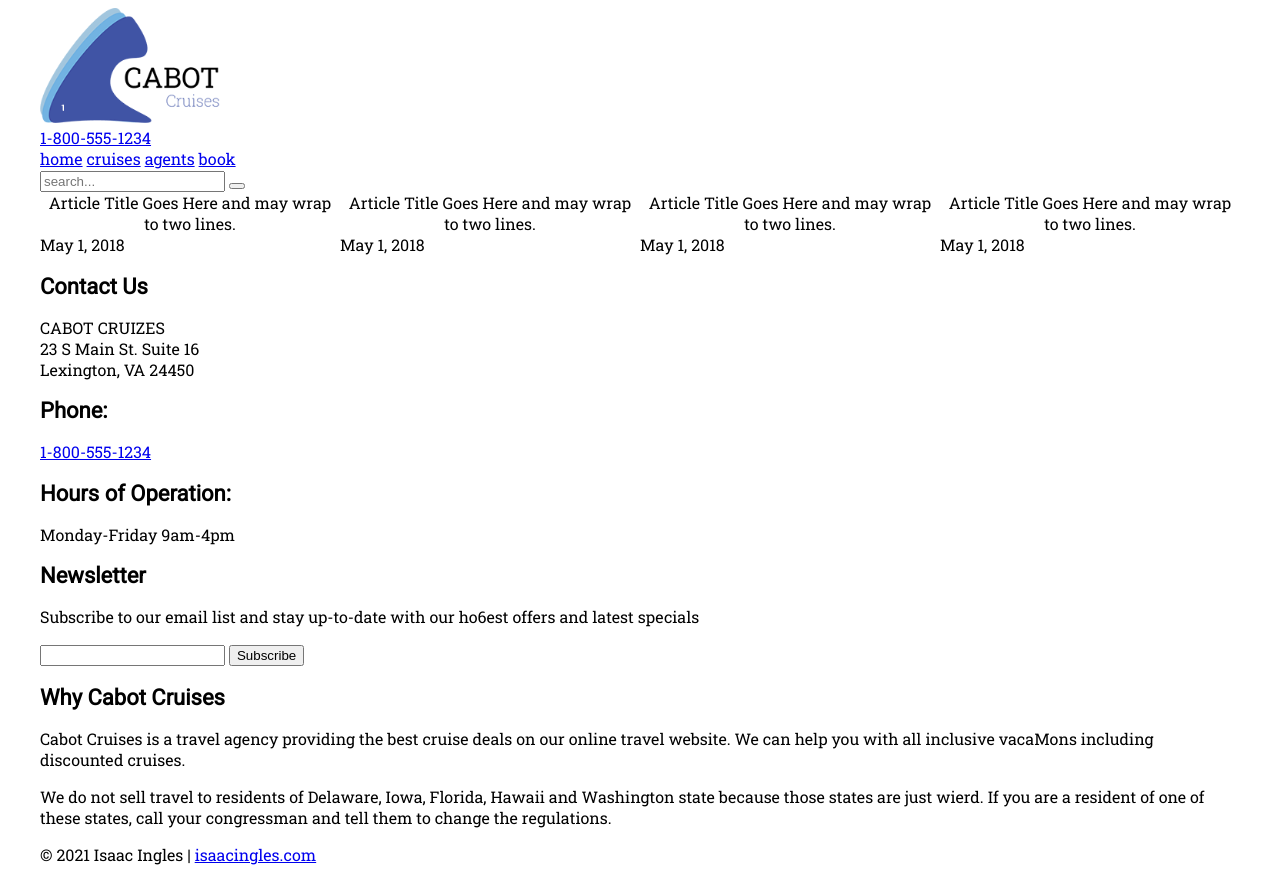
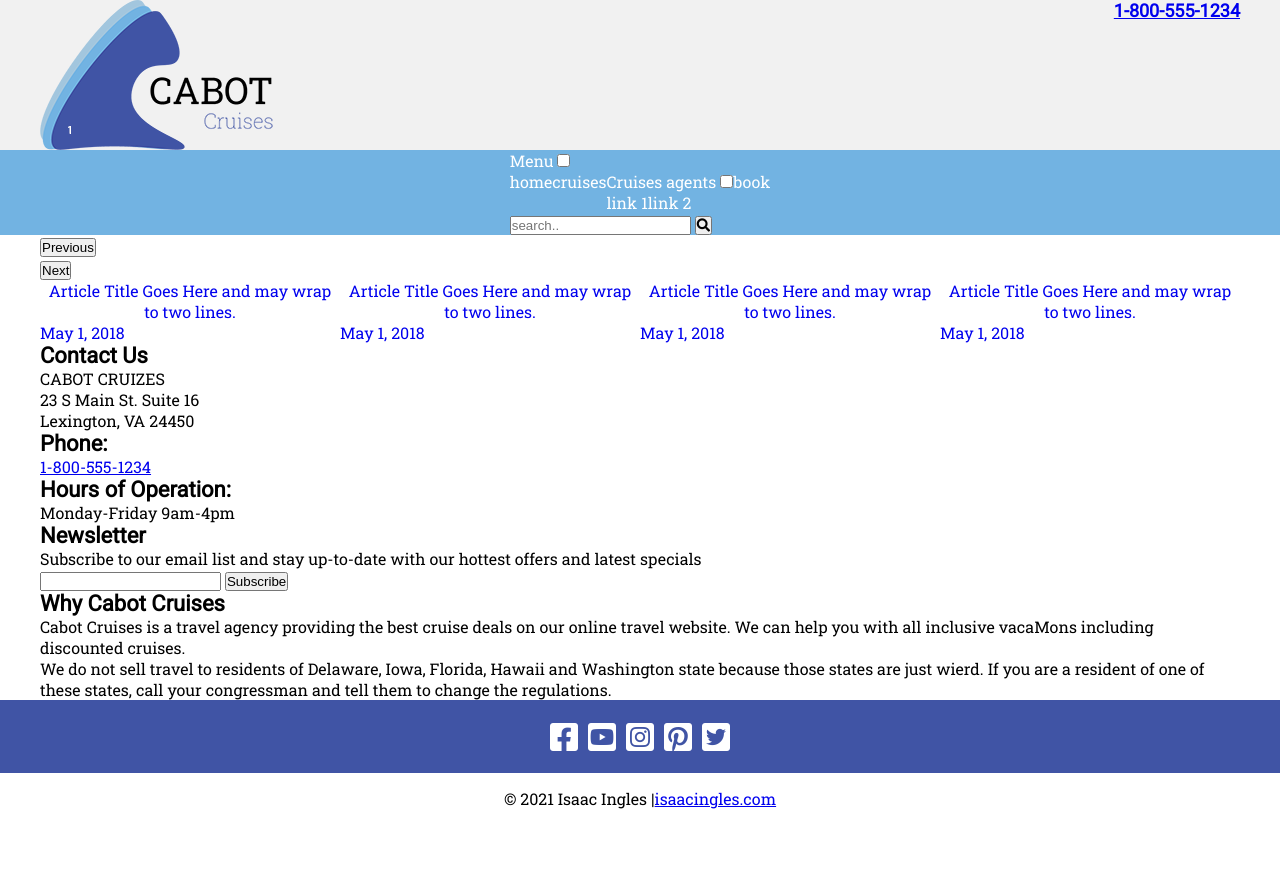
Before and after one commit to iingles/cabot-cruises-templates, a plain HTML site: page homepage.html in a window 1280 px wide. After the commit the page ends 824 px from the top, so only its background shows below. Drawn offline with nearby package versions, Linux system fonts and the light colour scheme.

Commit message:
refactored some stuff

```diff
--- a/homepage.html
+++ b/homepage.html
@@ -3,46 +3,55 @@
 <head>
     <meta charset="UTF-8">
     <meta name="viewport" content="width=device-width, initial-scale=1.0">
-
+    <link rel="stylesheet" href="https://cdnjs.cloudflare.com/ajax/libs/font-awesome/5.15.2/css/all.min.css" integrity="sha512-HK5fgLBL+xu6dm/Ii3z4xhlSUyZgTT9tuc/hSrtw6uzJOvgRr2a9jyxxT1ely+B+xFAmJKVSTbpM/CuL7qxO8w==" crossorigin="anonymous" />
+    <link rel="stylesheet" type="text/css" href="//cdn.jsdelivr.net/npm/slick-carousel@1.8.1/slick/slick.css"/>
     <link rel="stylesheet" href="css/main.css" />
     <title>Document</title>
 </head>
     <body>
         <header class="main-header">
             <div class="container">
-                <div class="header-top">
-                    <div class="header-logo">
                 <img
-                        src="./img/logo/clogo-234x150.png"
-                        srcset="./img/logo/clogo-62x40.png 3x,
-                                ./img/logo/clogo-117x75.png 2x,
-                                ./img/logo/clogo-234x150.png 1x"
-                        alt="Cabot Cruises Logo"
+                    class="main-logo"
+                    src="img/clogo-234x150.png"
+                    srcset="
+                    img/logo/clogo-234x150.png 1x,
+                    img/logo/clogo-117x75.png 2x,
+                    img/logo/clogo-62x40.png 3x"
                 />
+                <h3><a href="tel:1-800-555-1234">1-800-555-1234</a></h3>
             </div>
-                    <div class="header-contact">
-                        <a href="tel:1-800-555-1234">1-800-555-1234</a>
-                    </div>
-                </div>
-                <div class="header-bottom">
-                    <nav class="main-nav">
-                        <a href="#">home</a>
-                        <a href="#">cruises</a>
+        </header>
+        <nav class="main-nav" id="topNav">
+            <div class="container">
+                <label for="drop" class="toggle">Menu</label>
+                <input type="checkbox" id="drop" />
+                <ul class="main-menu">
+                    <li><a href="#">home</a></li>
+                    <li><a href="#">cruises</a></li>
+                    <li>
+                        <label for="drop-1" class="toggle">Cruises</label>
                         <a href="#">agents</a>
-                        <a href="#">book</a>
-                    </nav>
-                    <div class="top-search">
-                        <form action="" class="main-search">
-                            <input type="text" placeholder="search...">
-                            <button type="submit"></button>
+                        <input type="checkbox" id="drop-1" />
+                        <ul>
+                        <li><a href="#">link 1</a></li>
+                        <li><a href="#">link 2</a></li>
+                        </ul>
+                    </li>
+                    <li><a href="#">book</a></li>
+                </ul>
+                <div class="search-container">
+                <form action="" id="searchForm">
+                    <input type="search" placeholder="search.." name="mainSearch">
+                    <button type="submit"><i class="fa fa-search"></i></button>
                 </form>
                 </div>
             </div>
-            </div>
-        </header>
+        </nav>
 
         <main>
             <div class="container">
+
                 <section class="carousel">
                     <div class="slide"></div>
                     <div class="slide"></div>
@@ -51,6 +60,7 @@
                 </section>
 
                 <section class="article-list">
+                    <a href="#">
                         <article>
                             <header class="article-title">
                                 Article Title Goes Here and may wrap
@@ -60,6 +70,9 @@
                                 May 1, 2018
                             </footer>
                         </article>
+                    </a>
+
+                    <a href="#">
                         <article>
                             <header class="article-title">
                                 Article Title Goes Here and may wrap
@@ -69,6 +82,9 @@
                                 May 1, 2018
                             </footer>
                         </article>
+                    </a>
+
+                    <a href="#">
                         <article>
                             <header class="article-title">
                                 Article Title Goes Here and may wrap
@@ -78,6 +94,9 @@
                                 May 1, 2018
                             </footer>
                         </article>
+                    </a>
+
+                    <a href="#">
                         <article>
                             <header class="article-title">
                                 Article Title Goes Here and may wrap
@@ -87,6 +106,9 @@
                                 May 1, 2018
                             </footer>
                         </article>
+                    </a>
+
+
                 </section>
 
                 <section class="contact-info">
@@ -106,7 +128,7 @@
                         <h2>Newsletter</h2>
                         <p>
                             Subscribe to our email list and stay up-to-date with our
-                            ho6est offers and latest specials
+                            hottest offers and latest specials
                         </p>
                         <form action="" class="newsletter-signup">
                             <input type="text">
@@ -133,21 +155,29 @@
         </main>
 
         <footer class="main-footer">
-            <div class="container">
+
             <div class="footer-top">
-                    <div class="social-links">
-                        <a href="" class="facebook"></a>
-                        <a href="" class="youtube"></a>
-                        <a href="" class="instagram"></a>
-                        <a href="" class="pinterest"></a>
-                        <a href="" class="twitter"></a>
+                <div class="social-links container">
+                    <a href=""><i class="fab fa-facebook-square"></i></a>
+                    <a href=""><i class="fab fa-youtube-square"></i></a>
+                    <a href=""><i class="fab fa-instagram-square"></i></a>
+                    <a href=""><i class="fab fa-pinterest-square"></i></a>
+                    <a href=""><i class="fab fa-twitter-square"></i></a>
                 </div>
             </div>
             <div class="footer-bottom">
+                <div class="container">
                     &copy; 2021 Isaac Ingles | <a href="https://isaacingles.com">isaacingles.com</a>
                 </div>
             </div>
+
         </footer>
+
+        <script type="text/javascript" src="//code.jquery.com/jquery-1.11.0.min.js"></script>
+        <script type="text/javascript" src="//code.jquery.com/jquery-migrate-1.2.1.min.js"></script>
+        <script type="text/javascript" src="//cdn.jsdelivr.net/npm/slick-carousel@1.8.1/slick/slick.min.js"></script>
+
+        <script type="text/javascript" src="./js/scripts.js"></script>
 
         <script type="application/ld+json">
             {
--- /dev/null
+++ b/js/scripts.js
@@ -0,0 +1,12 @@
+$(document).ready(function(){
+    $('.carousel').slick({
+        //options
+    })
+
+    // Responsive menu button
+    $('#hamburgerBtn').click(()=> {
+        $("#hamburgerBtn").toggleClass("open")
+        $("#primaryNav").toggleClass("open")
+    })
+
+})
--- a/scss/_footer.scss
+++ b/scss/_footer.scss
@@ -0,0 +1,53 @@
+.main-footer {
+
+
+    .footer-top {
+        padding: 1.5rem;
+        background-color: #4054A5;
+
+        .social-links {
+            display: flex;
+            justify-content: center;
+
+            a {
+                margin-right: 1rem;
+                font-size: 3.2rem;
+                text-decoration: none;
+
+                .fa-facebook-square {
+                    color: #fff;
+                }
+
+                .fa-youtube-square {
+                    color: #fff;
+                }
+
+                .fa-instagram-square {
+                    color: #fff;
+                }
+
+                .fa-pinterest-square {
+                    color: #fff;
+                }
+
+                .fa-twitter-square {
+                    color: #fff;
+                }
+            }
+
+            a:last-child {
+                margin-right: 0;
+            }
+        }
+    }
+
+    .footer-bottom {
+        padding: 1.5rem;
+
+        .container {
+            display: flex;
+            justify-content: center;;
+        }
+    }
+
+}
--- a/scss/_global.scss
+++ b/scss/_global.scss
@@ -1,3 +1,9 @@
+// Global reset
+* {
+    margin: 0;
+    padding: 0;
+}
+
 // For rem
 html {
     font-size: 62.5%;
--- a/scss/_header.scss
+++ b/scss/_header.scss
@@ -1,7 +1,10 @@
 .main-header {
-    .header-logo {
-       img {
-           width: 15%;
-       }
+
+    background-color: #f1f1f1;
+
+    .container {
+        display: flex;
+        flex-direction: row;
+        justify-content: space-between;
     }
 }
--- a/scss/_homepage.scss
+++ b/scss/_homepage.scss
@@ -1,16 +1,40 @@
+.carousel {
+    //
+}
+
 .article-list {
     display: flex;
     flex-wrap: wrap;
-    flex-direction: row;
 
-    article {
-        max-height: 30rem;
-        max-width: 30rem;
+    a {
+        max-width: 50%;
+        text-decoration: none;
 
-        header {
-            text-align: center;
-            overflow: hidden;
-            text-overflow: ellipsis;
+        @media screen and (min-width: $xs) {
+            max-width: 50%;
+        }
+
+        @media screen and (min-width: $sm) {
+            max-width: 50%;
+        }
+
+        @media screen and (min-width: $md) {
+            max-width: 33.3%;
+        }
+
+        @media screen and (min-width: $lg) {
+            max-width: 25%;
+        }
+
+        article {
+
+            header {
+                text-align: center;
+                overflow: hidden;
+                text-overflow: ellipsis;
+            }
+
         }
     }
+
 }
--- a/scss/_layout.scss
+++ b/scss/_layout.scss
@@ -1,9 +1,8 @@
 // General layout styles
 
+// General container element
+.container {
 
-
-// Bootstrap-like container
-.container {
     margin: 0 auto;
 
     @media screen and (min-width: $xs) {
--- /dev/null
+++ b/scss/_nav.scss
@@ -0,0 +1,21 @@
+.main-nav {
+    display: flex;
+    flex-direction: row;
+    background-color: #72B3E2;
+    color: #fff;
+
+    ul {
+        display: flex;
+        flex-direction: row;
+        list-style-type: none;
+
+        li {
+            a {
+                color: #fff;
+                text-decoration: none;
+            }
+        }
+    }
+
+
+}
--- a/scss/main.scss
+++ b/scss/main.scss
@@ -2,6 +2,7 @@
 @import "./global";
 
 @import "./header";
+@import "./nav";
 @import "./footer";
 @import "./layout";
 
```
Also changed, not shown: css/main.css, 1 other file. Lines whose indentation alone changed are shown as unchanged.
